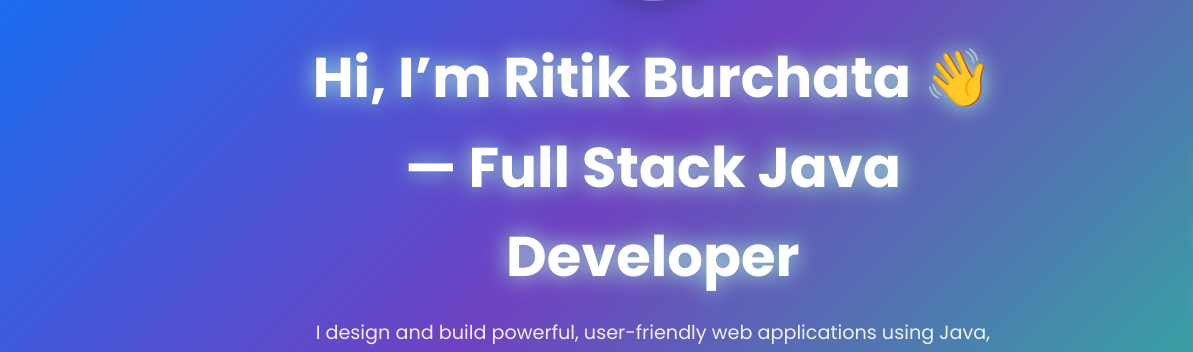
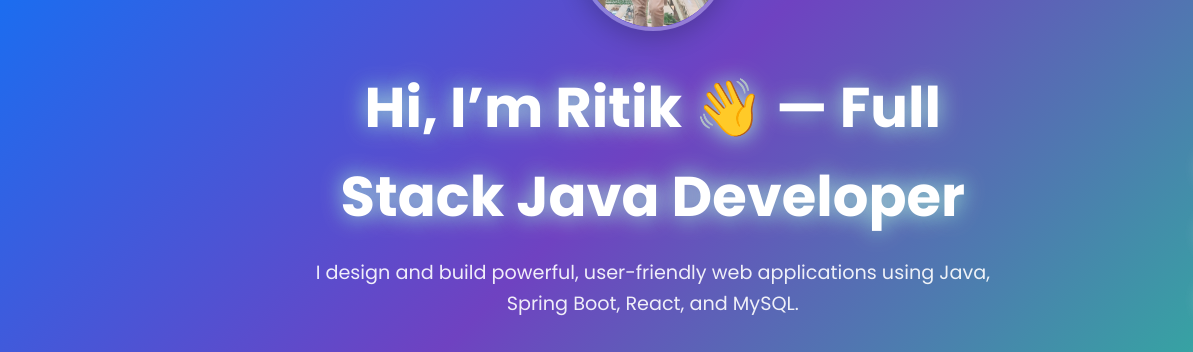
Before and after one commit to techboy100/Portfolio, a plain HTML site: page index.html in a window 1280 px wide. Shown: the part 261-613 px from the top of the page, 0-1193 px from the left. Drawn offline with Linux system fonts and the light colour scheme.

Commit message:
Update index.html

```diff
--- a/index.html
+++ b/index.html
@@ -706,7 +706,7 @@
             <div class="profile-img">
                <img src="ttttt.jpg" alt="Ritik Mishra - Profile Picture" loading="lazy"/>
             </div>
-            <h1>Hi, I’m Ritik Burchata 👋 — Full Stack Java Developer</h1>
+            <h1>Hi, I’m Ritik  👋 — Full Stack Java Developer</h1>
             <p>I design and build powerful, user-friendly web applications using Java, Spring Boot, React, and MySQL.</p>
             <a href="#projects" class="btn btn-primary">View My Work</a>
             <a href="#contact" class="btn btn-secondary">Contact Me any time</a>
```
